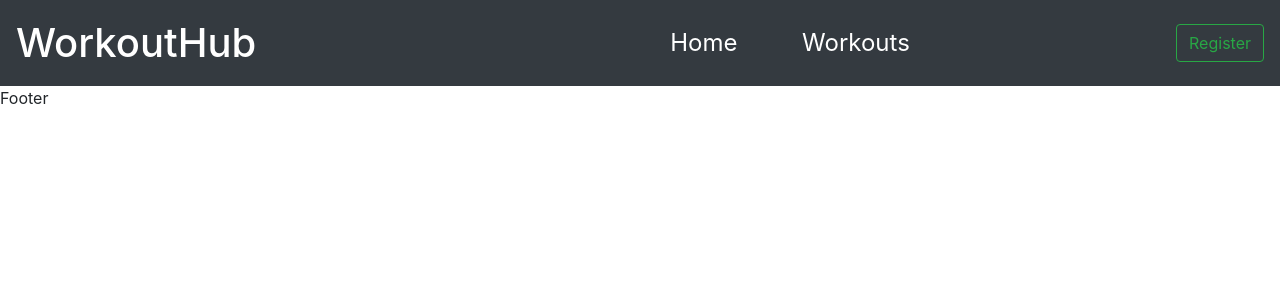
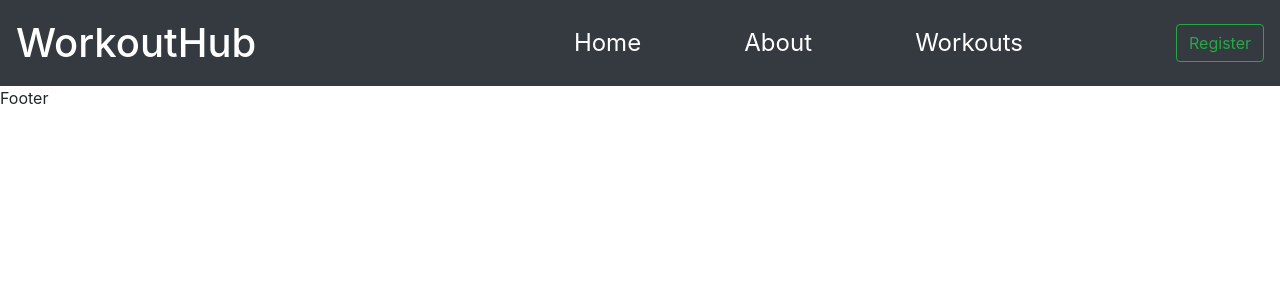
Before and after one commit to darrenrob25/workoutHub-Project, a Flask app: page / in a window 1280 px wide. Shown: the top 300 px of the page. Run offline with Flask 2, Linux system fonts and the light colour scheme; some libraries are stand-ins or nearby versions.

Commit message:
Add: Navbar styling

```diff
--- a/workouthub/static/css/style.css
+++ b/workouthub/static/css/style.css
@@ -4,11 +4,18 @@
 }
 
 .navbar-nav{
-    margin-left: 20%;
-    margin-right: 45%;
+    padding-left: auto;
+    padding-right: 45%;
 }
 
 .nav-link{
-    margin-left: 120%;
+    margin-left: 30%;
     font-size: 1.5rem;
+    padding-left: 10%;
+    padding-right: 20%;
 }
+
+.nav-item{
+    padding-left: 10%;
+    padding-right: 20%;
+}
--- a/workouthub/templates/base.html
+++ b/workouthub/templates/base.html
@@ -14,13 +14,16 @@
         <button class="navbar-toggler" type="button" data-toggle="collapse" data-target="#navbarSupportedContent" aria-controls="navbarSupportedContent" aria-expanded="false" aria-label="Toggle navigation">
             <span class="navbar-toggler-icon"></span>
         </button>
-        <div class="collapse navbar-collapse" id="navbarSupportedContent">
+        <div class="collapse navbar-collapse text-center" id="navbarSupportedContent">
             <ul class="navbar-nav ml-auto">
-                <li class="nav-item active">
-                    <a class="nav-link text-white" href="#">Home</a>
+                <li class="nav-item nav-link active">
+                    <a class="text-white" href="#">Home</a>
                 </li>
-                <li class="nav-item">
-                    <a class="nav-link text-white" href="#">Workouts</a>
+                <li class="nav-item nav-link active">
+                    <a class="text-white" href="#">About</a>
+                </li>
+                <li class="nav-item nav-link">
+                    <a class="text-white" href="#">Workouts</a>
                 </li>
             </ul>
         </div>
```
